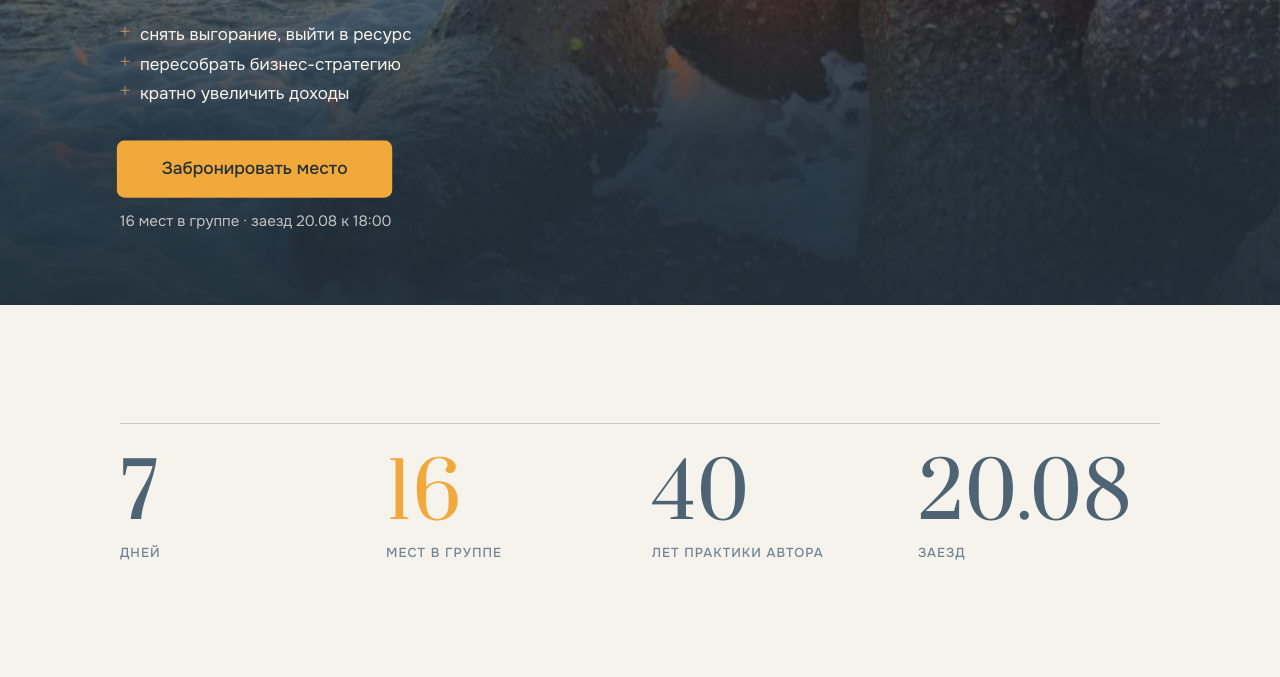
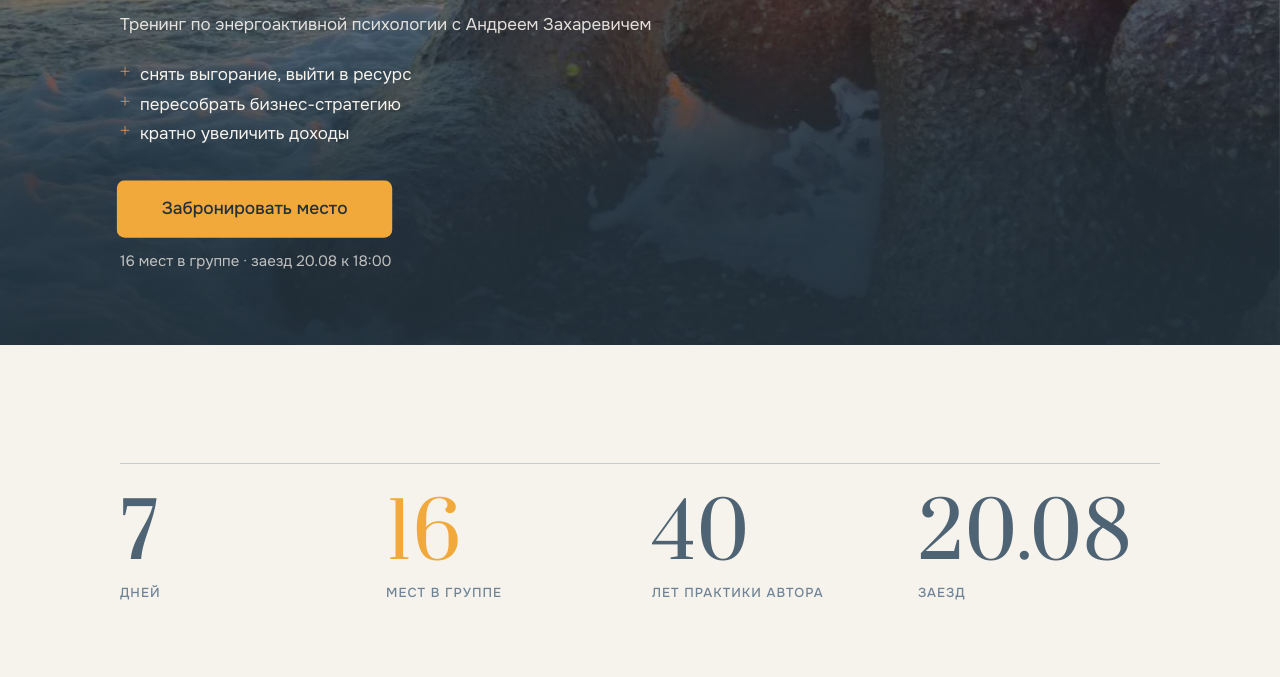
Before and after one commit to Xenaja/sochi-retreat, a plain HTML site: page index.html in a window 1280 px wide. Shown: the part 455-1132 px from the top of the page. Drawn offline with Linux system fonts and the light colour scheme.

Commit message:
Хиро во всю высоту экрана
height: 100svh вместо фиксированных 700/620/760px — svh, чтобы адресная
строка на телефоне не меняла высоту при прокрутке. min-height оставлен,
иначе в низком окне заголовок и список не помещаются.

Co-Authored-By: Claude Opus 5 (1M context) <noreply@anthropic.com>

```diff
--- a/index.html
+++ b/index.html
@@ -204,9 +204,11 @@ h3, .h3 { font-size:20px; line-height:1.26; margin:0 0 10px; }
 /* ============================================================
    Хиро — эталон 2a (390px)
    ============================================================ */
-.hero { position:relative; height:700px; overflow:hidden; }
-@media (min-width:768px)  { .hero { height:620px; } }
-@media (min-width:1200px) { .hero { height:760px; } }
+/* во весь экран; svh — чтобы адресная строка на телефоне не дёргала высоту.
+   min-height держит контент, когда окно ниже, чем нужно заголовку и списку. */
+.hero { position:relative; height:100vh; height:100svh; min-height:620px; overflow:hidden; }
+@media (min-width:768px)  { .hero { min-height:640px; } }
+@media (min-width:1200px) { .hero { min-height:700px; } }
 .hero-ph { position:absolute; inset:0; overflow:hidden;
   filter:saturate(1.12) contrast(1.04) brightness(1.03); }
 .hero-ph img { position:absolute; left:0; top:-8%; width:100%; height:116%;
```
